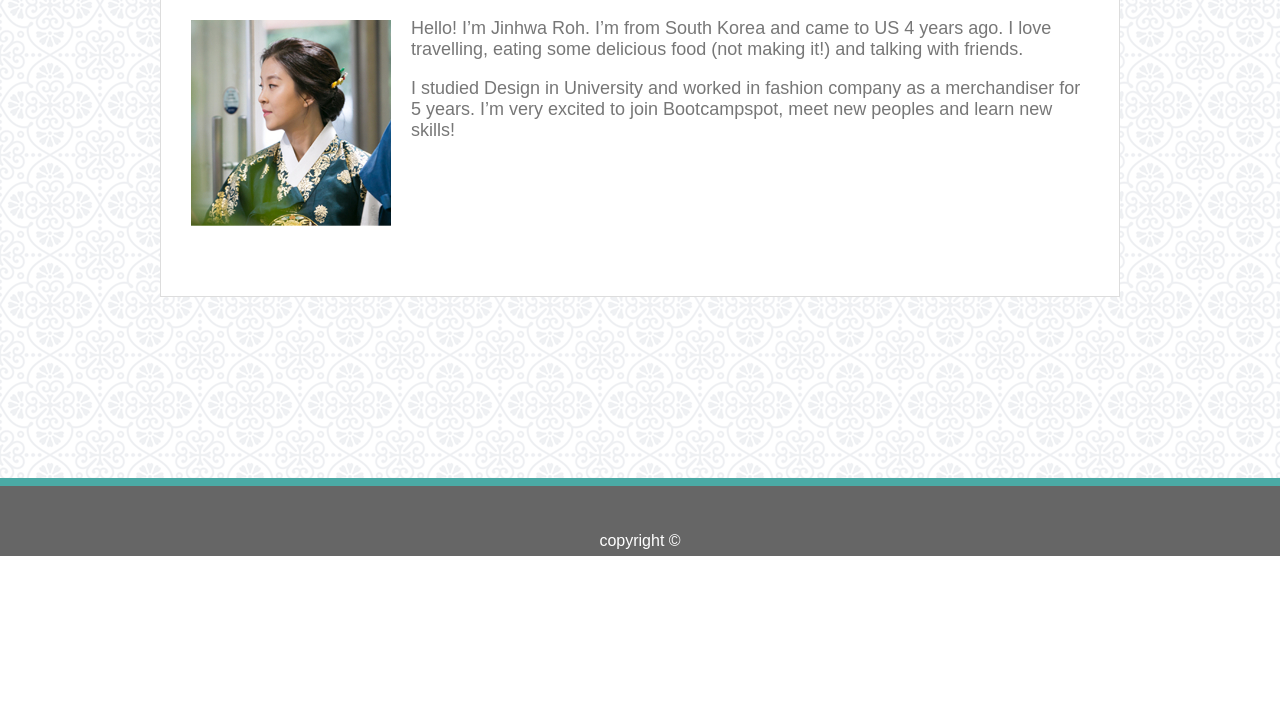
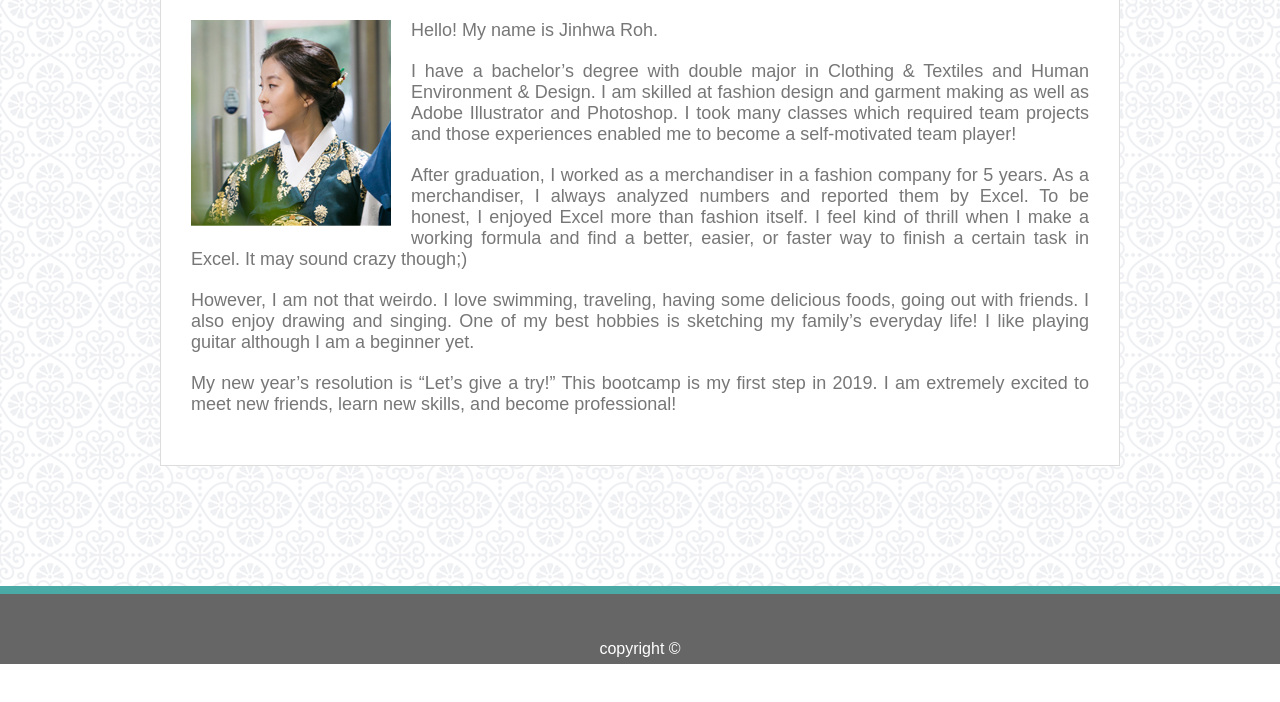
Before and after one commit to nnjh12/Basic-Portfolio, a plain HTML site: page index.html in a window 1280 px wide. Shown: the part 244-946 px from the top of the page. Before the commit the page ends 840 px from the top, so only its background shows below. Drawn offline with Linux system fonts and the light colour scheme.

Commit message:
changed contents about me

```diff
--- a/assets/css/style.css
+++ b/assets/css/style.css
@@ -102,6 +102,9 @@ section {
 
 p {
     font-size: 18px;
+    margin:0px;
+    margin-top:20px;
+    text-align: justify;
 }
 
 /* for sticky footer */
--- a/index.html
+++ b/index.html
@@ -48,8 +48,20 @@
 
                     <img id="profile_photo" src="assets/images/profile.jpg" alt="JINHWA.jpg" width="200">
 
-                    <p> Hello! I’m Jinhwa Roh. I’m from South Korea and came to US 4 years ago. I love travelling, eating some delicious food (not making it!) and talking with friends.</p>
-                    <p> I studied Design in University and worked in fashion company as a merchandiser for 5 years. I’m very excited to join Bootcampspot, meet new peoples and learn new skills! </p>
+                    <p>Hello! My name is Jinhwa Roh.</p>
+                    <p>I have a bachelor’s degree with double major in Clothing & Textiles and Human Environment &
+                        Design. I am skilled at fashion design and garment making as well as Adobe Illustrator and
+                        Photoshop. I took many classes which required team projects and those experiences enabled me to
+                        become a self-motivated team player!</p>
+                    <p>After graduation, I worked as a merchandiser in a fashion company for 5 years. As a merchandiser,
+                        I always analyzed numbers and reported them by Excel. To be honest, I enjoyed Excel more than
+                        fashion itself. I feel kind of thrill when I make a working formula and find a better, easier,
+                        or faster way to finish a certain task in Excel. It may sound crazy though;)</p>
+                    <p>However, I am not that weirdo. I love swimming, traveling, having some delicious foods, going out
+                        with friends. I also enjoy drawing and singing. One of my best hobbies is sketching my family’s
+                        everyday life! I like playing guitar although I am a beginner yet. </p>
+                    <p>My new year’s resolution is “Let’s give a try!” This bootcamp is my first step in 2019. I am
+                        extremely excited to meet new friends, learn new skills, and become professional!</p>
 
                 </div>
 
```
